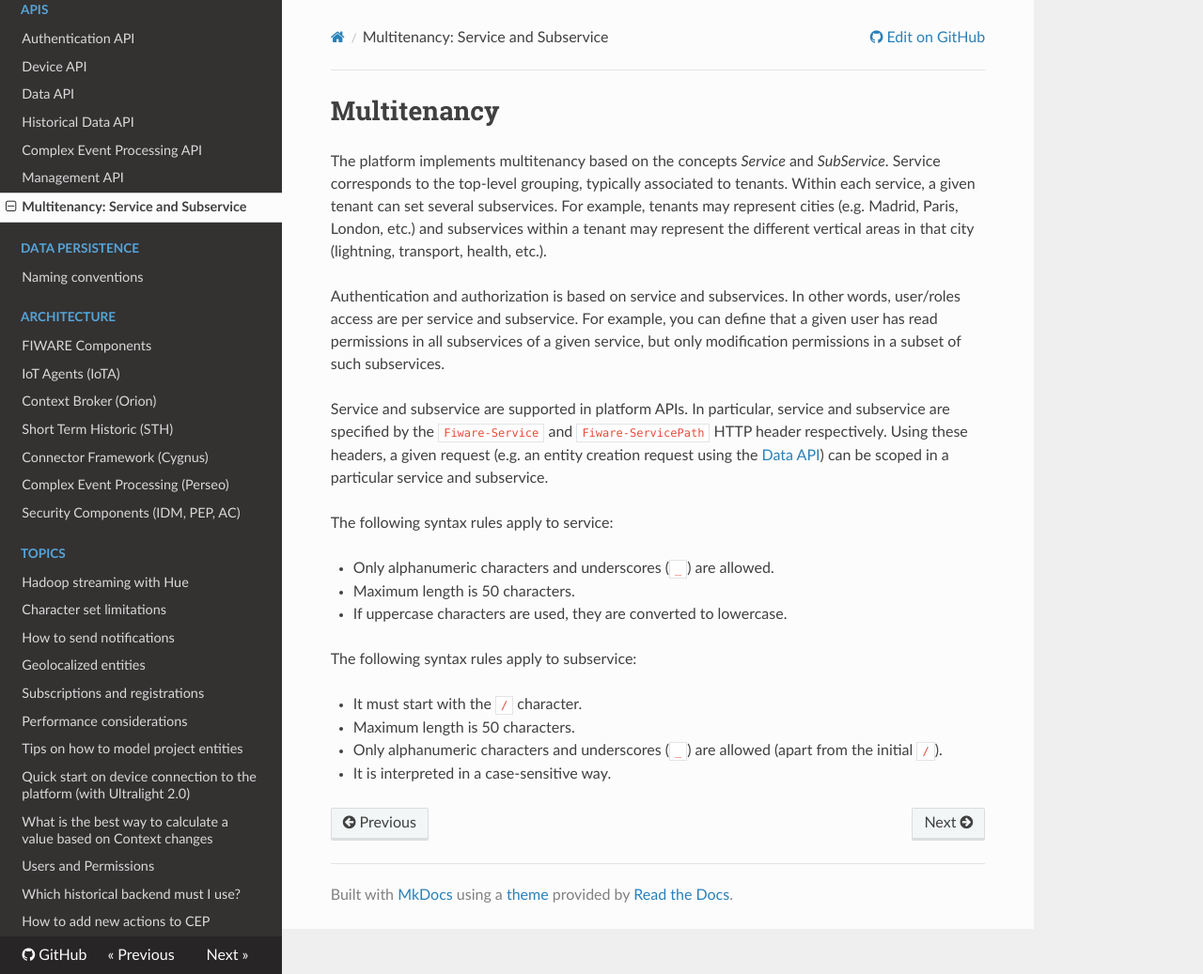
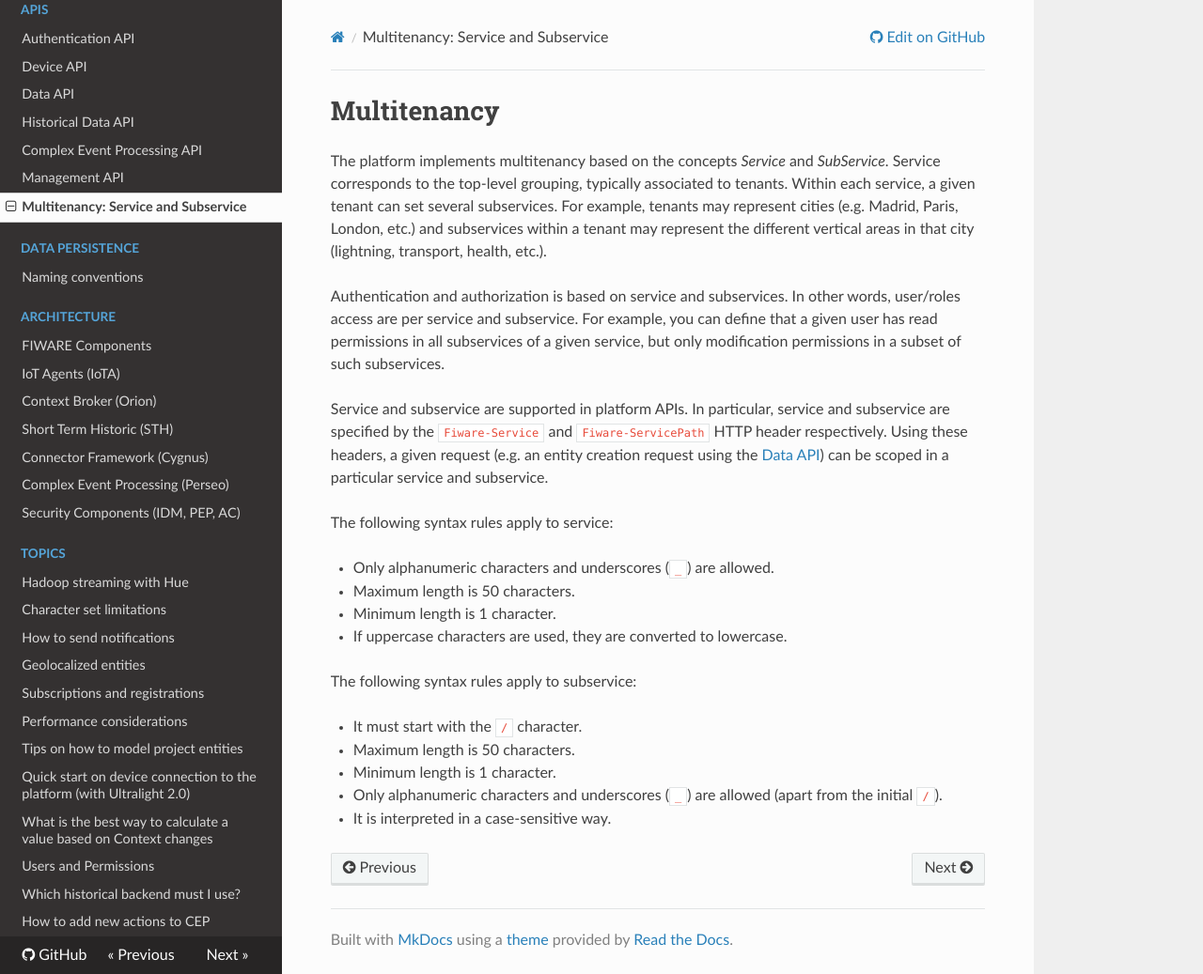
Before and after one commit to telefonicaid/thinking-cities, an MkDocs documentation site: the page built from docs/multitenancy.md, in a window 1280 px wide and 1037 px high. Shown: the whole window at 94% size. Built offline with MkDocs 1.6.1, drawn with Linux system fonts in a browser that asks for light colours; nearby versions of some CDN libraries; old or Windows-style settings are respelled for this version of MkDocs.

Commit message:
ADD min length for service and service path

```diff
--- a/docs/multitenancy.md
+++ b/docs/multitenancy.md
@@ -10,11 +10,13 @@ The following syntax rules apply to service:
 
 * Only alphanumeric characters and underscores (`_`) are allowed.
 * Maximum length is 50 characters.
+* Minimum length is 1 character.
 * If uppercase characters are used, they are converted to lowercase.
 
 The following syntax rules apply to subservice:
 
 * It must start with the `/` character.
 * Maximum length is 50 characters.
+* Minimum length is 1 character.
 * Only alphanumeric characters and underscores (`_`) are allowed (apart from the initial `/`).
 * It is interpreted in a case-sensitive way.
```
